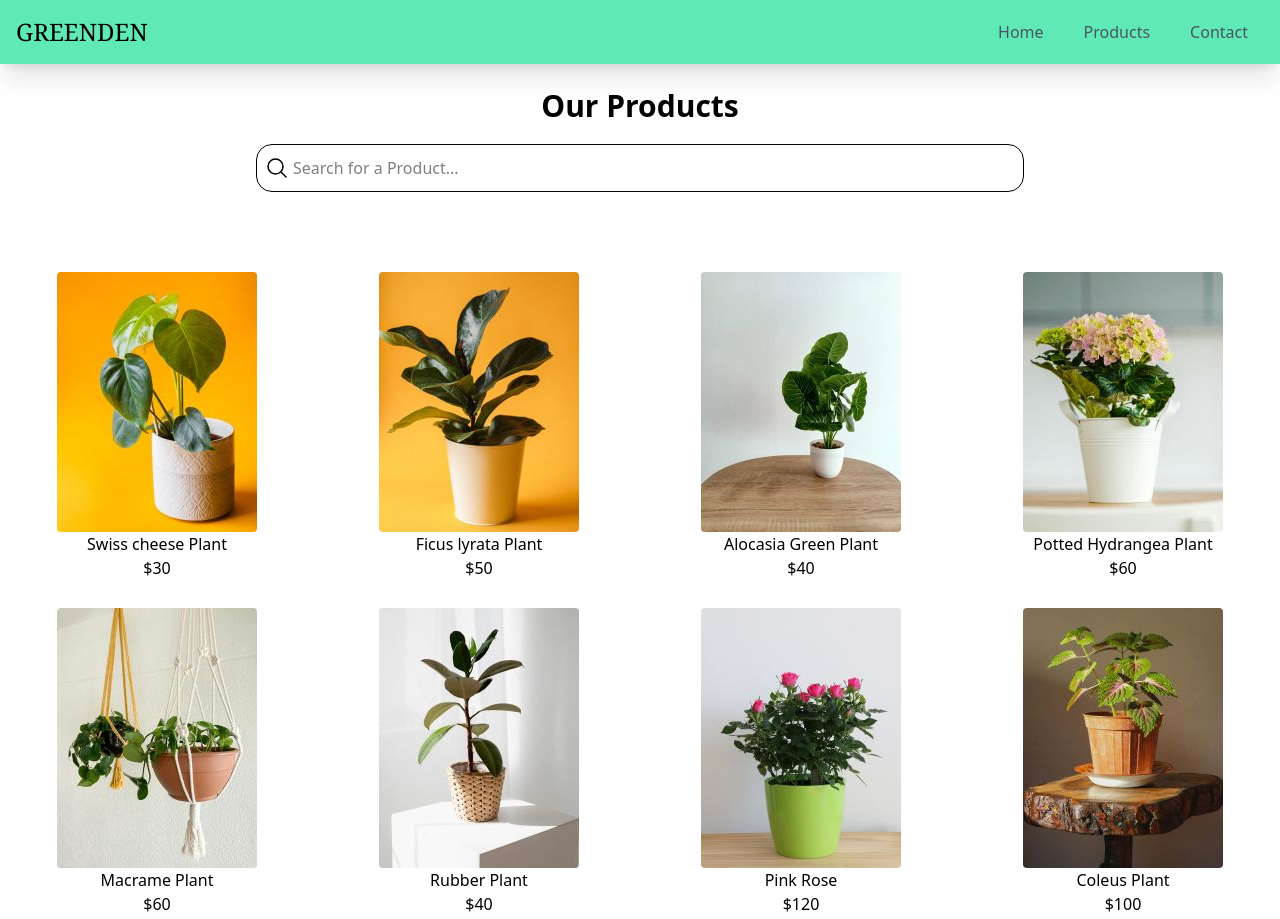
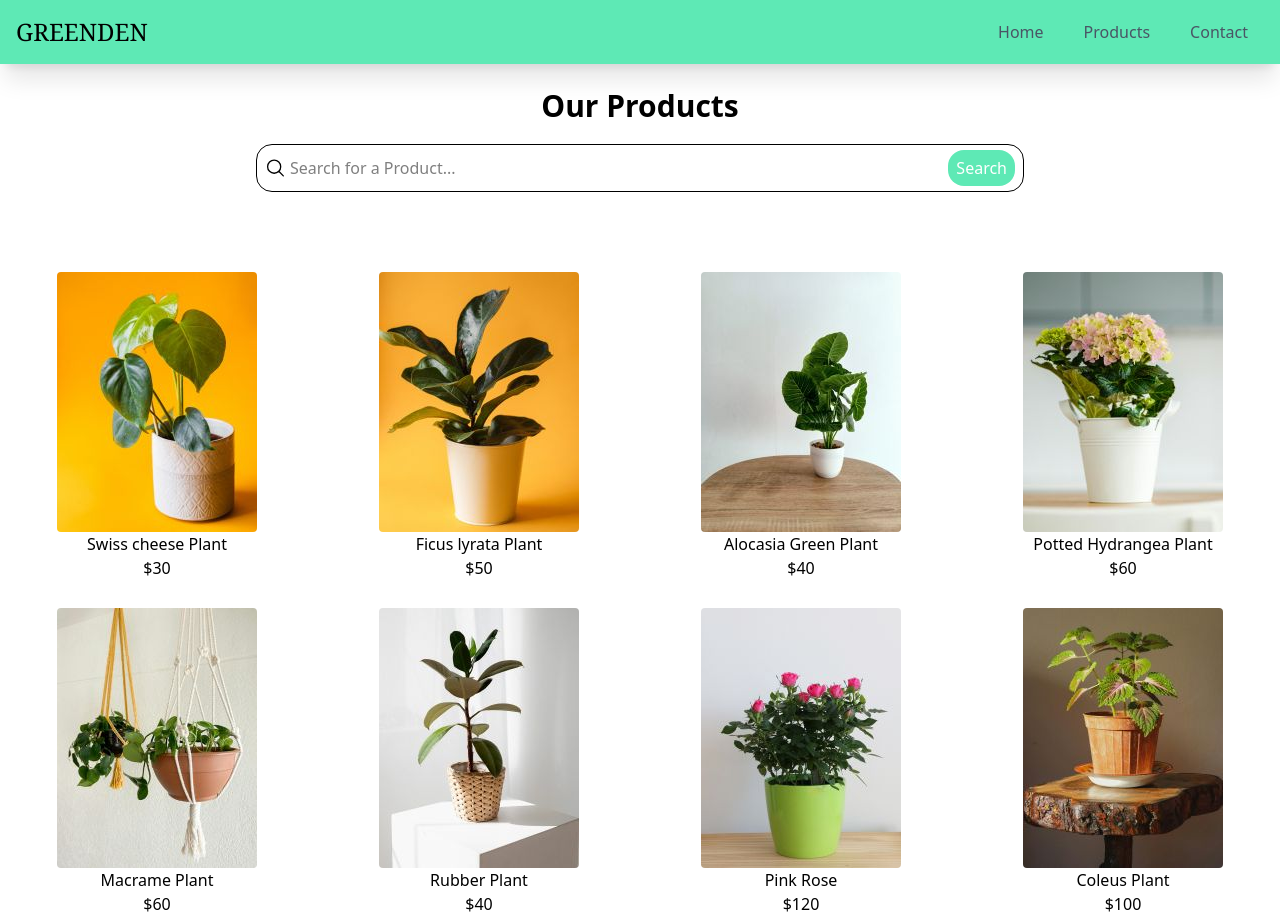
Before and after one commit to Povijayraj/Greenden-Tailwindcss-project, a plain HTML site: page product.html in a window 1280 px wide. Shown: the top 919 px of the page. Drawn offline with Linux system fonts and the light colour scheme.

Commit message:
updated the file

```diff
--- a/product.html
+++ b/product.html
@@ -43,13 +43,14 @@
 
     <section class="text-center mt-6 flex flex-col items-center">
         <h1 class="font-bold text-3xl">Our Products</h1>
-            <div class="border border-black p-2 m-5 w-3/5  h-12   rounded-2xl flex items-center gap-1">
+            <div class="border border-black p-2 m-5 w-3/5  h-12   rounded-2xl flex items-center gap-1 transform hover:-translate-y-1 hover:shadow-2xl">
             <svg xmlns="http://www.w3.org/2000/svg" fill="none" viewBox="0 0 24 24" stroke-width="1.5"
                 stroke="currentColor" class="size-6">
                 <path stroke-linecap="round" stroke-linejoin="round"
                     d="m21 21-5.197-5.197m0 0A7.5 7.5 0 1 0 5.196 5.196a7.5 7.5 0 0 0 10.607 10.607Z" />
             </svg>
-            <input class="outline-0 w-max" placeholder="Search for a Product...">
+            <input class="outline-0 w-full" placeholder="Search for a Product...">
+            <button class="bg-emerald-300 text-white pl-2 pr-2 pt-1.5 pb-1.5 rounded-2xl hover:bg-gray-400 hover:text-black">Search</button>
         </div>
 
 
```
Also changed, not shown: output.css.
